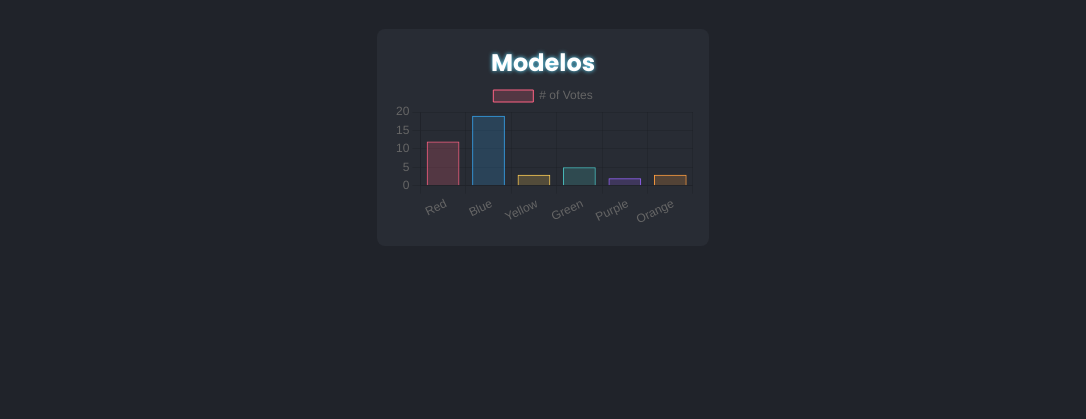
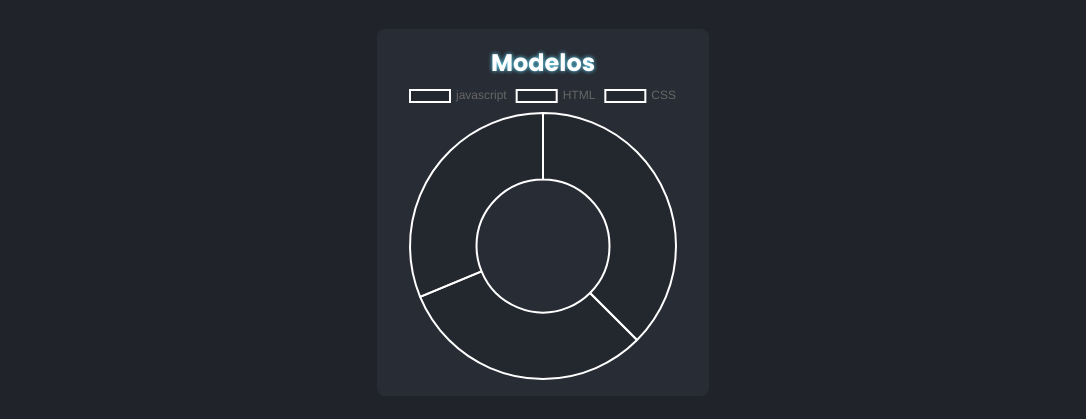
Before and after one commit to Racha777/dashboard_feliz, a plain HTML site: page index.html in a window 1280 px wide. Shown: the part 115-534 px from the top of the page, without its empty margins (97-1183 px from the left). Drawn offline with nearby package versions, Linux system fonts and the light colour scheme.

Commit message:
js index y models

```diff
--- a/index.html
+++ b/index.html
@@ -13,12 +13,6 @@
       rel="stylesheet"
     />
     <link rel="stylesheet" href="./css/index.css" />
-    <script
-      src="https://cdnjs.cloudflare.com/ajax/libs/Chart.js/3.7.1/chart.min.js"
-      integrity="sha512-QSkVNOCYLtj73J4hbmVoOV6KVZuMluZlioC+trLpewV8qMjsWqlIQvkn1KGX2StWvPMdWGBqim1xlC8krl1EKQ=="
-      crossorigin="anonymous"
-      referrerpolicy="no-referrer"
-    ></script>
   </head>
   <body class="body">
     <header class="header">
@@ -34,55 +28,21 @@
           <section class="dashboard-models">
             <div class="dashboard-models__container">
               <h2 class="dashboard-models__title">Modelos</h2>
-              <canvas id="myChart"></canvas>
-              <!-- <canvas
+              <canvas
                 id="dashboardModelsChart"
                 class="dashboard-models__chart"
-              ></canvas> -->
+              ></canvas>
             </div>
           </section>
         </div>
       </section>
     </main>
-
-    <script>
-      const ctx = document.getElementById("myChart").getContext("2d");
-      const myChart = new Chart(ctx, {
-        type: "bar",
-        data: {
-          labels: ["Red", "Blue", "Yellow", "Green", "Purple", "Orange"],
-          datasets: [
-            {
-              label: "# of Votes",
-              data: [12, 19, 3, 5, 2, 3],
-              backgroundColor: [
-                "rgba(255, 99, 132, 0.2)",
-                "rgba(54, 162, 235, 0.2)",
-                "rgba(255, 206, 86, 0.2)",
-                "rgba(75, 192, 192, 0.2)",
-                "rgba(153, 102, 255, 0.2)",
-                "rgba(255, 159, 64, 0.2)",
-              ],
-              borderColor: [
-                "rgba(255, 99, 132, 1)",
-                "rgba(54, 162, 235, 1)",
-                "rgba(255, 206, 86, 1)",
-                "rgba(75, 192, 192, 1)",
-                "rgba(153, 102, 255, 1)",
-                "rgba(255, 159, 64, 1)",
-              ],
-              borderWidth: 1,
-            },
-          ],
-        },
-        options: {
-          scales: {
-            y: {
-              beginAtZero: true,
-            },
-          },
-        },
-      });
-    </script>
+    <script
+      src="https://cdnjs.cloudflare.com/ajax/libs/Chart.js/3.7.1/chart.min.js"
+      integrity="sha512-QSkVNOCYLtj73J4hbmVoOV6KVZuMluZlioC+trLpewV8qMjsWqlIQvkn1KGX2StWvPMdWGBqim1xlC8krl1EKQ=="
+      crossorigin="anonymous"
+      referrerpolicy="no-referrer"
+    ></script>
+    <script src="./js/index.js" type="module"></script>
   </body>
 </html>
--- /dev/null
+++ b/js/index.js
@@ -0,0 +1,9 @@
+"use strict";
+
+import models from "./models.js";
+
+const documentReady = () => {
+    models();
+};
+
+document.addEventListener("DOMContentLoaded", documentReady);
--- /dev/null
+++ b/js/models.js
@@ -0,0 +1,12 @@
+export const models=()=>{
+    const data={
+        labels:['javascript','HTML','CSS'],
+        datasets:[{
+            data:[60,50,50],
+        }]
+    };
+
+    new Chart('dashboardModelsChart',{type: 'doughnut', data});
+}
+
+export default models;
```
